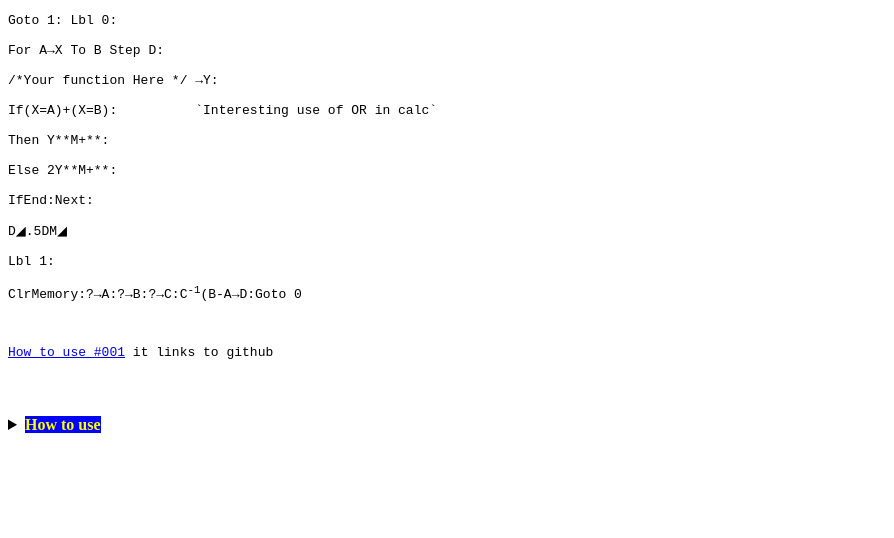
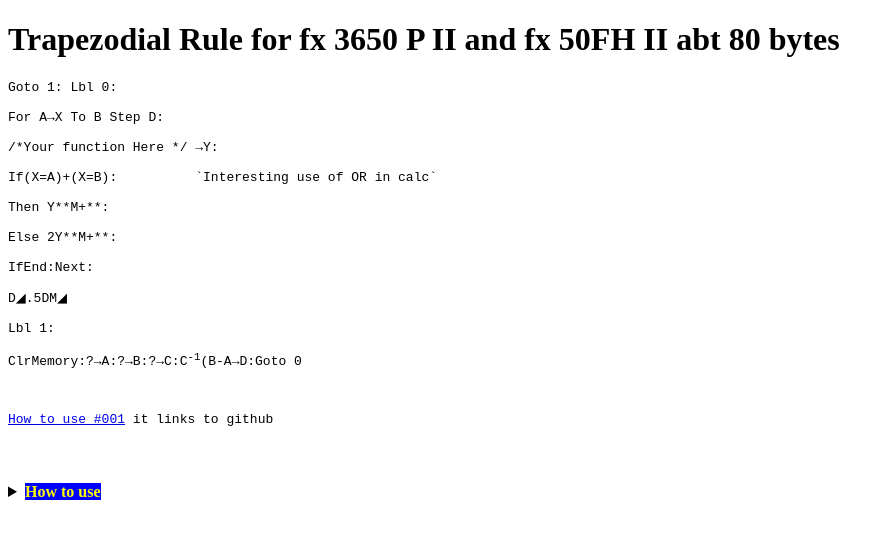
Before and after one commit to XDGUY/calculator, a plain HTML site: page fx 50fh II/Trapezodial Rule for fx 3650 P II and fx 50FH II.html in a window 1280 px wide. Shown: the whole page, without its empty margins (0-894 px from the left). Drawn offline with Linux system fonts and the light colour scheme.

Commit message:
add header to trape rule

```diff
--- a/fx 50fh II/Trapezodial Rule for fx 3650 P II and fx 50FH II.html
+++ b/fx 50fh II/Trapezodial Rule for fx 3650 P II and fx 50FH II.html
@@ -6,6 +6,7 @@
     <title>Document</title>
 </head>
 <body>
+    <h1>Trapezodial Rule for fx 3650 P II and fx 50FH II abt 80 bytes</h1>
     <pre>Goto 1: Lbl 0:
 
 For A→X To B Step D:
```
